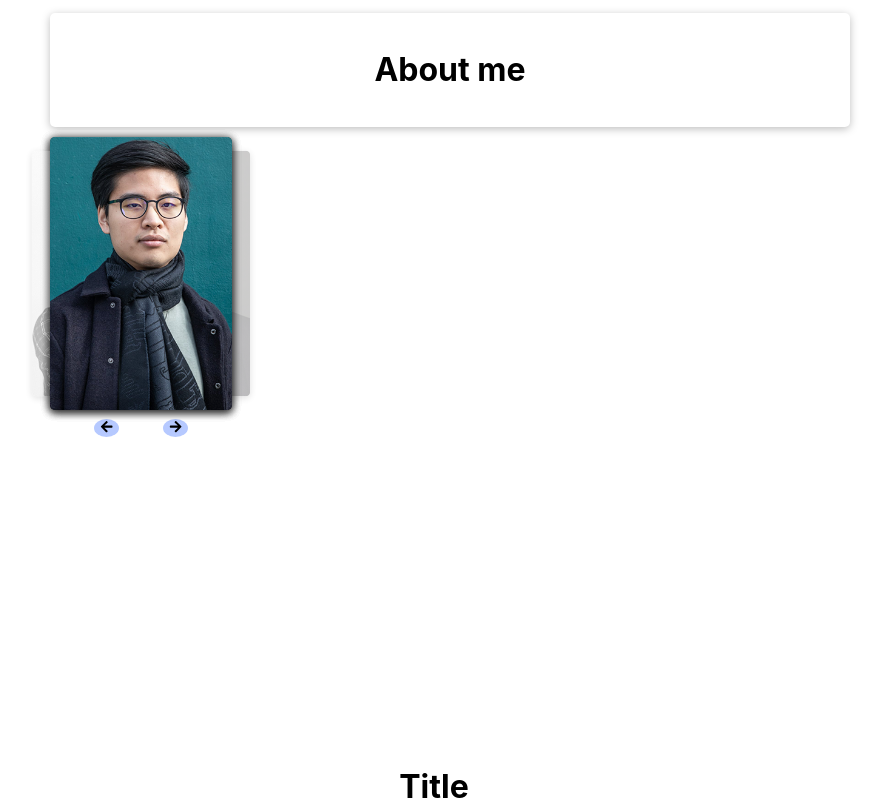
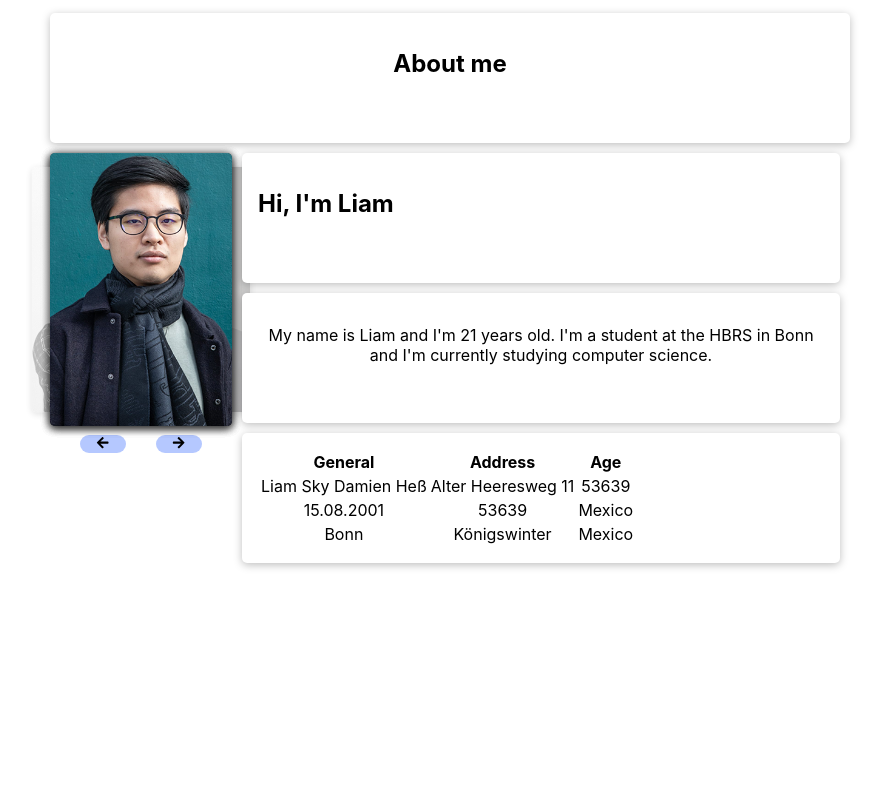
Before and after one commit to liamskydamien/me, a React (Create React App) app: page / in a window 1280 px wide. Shown: the top 800 px of the page, without its empty margins (206-1091 px from the left). Built offline with nearby package versions, Linux system fonts and the light colour scheme.

Commit message:
Adding some additional information

```diff
--- a/src/App.js
+++ b/src/App.js
@@ -2,18 +2,27 @@ import './App.css';
 import Card from "./UI/Card/Card";
 import Slideshow from "./Components/PictureSlider/Slideshow";
 import SliderAndButtons from "./Components/PictureSlider/SliderAndButtons";
+import TableAboutMe from "./Components/AboutMe/TableAboutMe";
 
 function App() {
   return (
     <div className="App">
         <div className="aboutMe">
             <Card className="Header">
-                <h1>About me</h1>
+                <h2>About me</h2>
             </Card>
                <Slideshow className="PictureSlider"/>
-            <div className="Hi"></div>
-            <div className="General"></div>
-            <div className="AboutMyself"></div>
+            <Card className="Hi">
+                <h2 style={{textAlign:"left"}}>Hi, I'm Liam</h2>
+            </Card>
+            <Card className="General">
+                <p>
+                    My name is Liam and I'm 21 years old. I'm a student at the HBRS in Bonn and I'm currently studying computer science.
+                </p>
+            </Card>
+            <Card className="AboutMyself">
+                <TableAboutMe/>
+            </Card>
         </div>
             <div className="parent">
                 <div className="div1">
--- /dev/null
+++ b/src/Components/AboutMe/TableAboutMe.js
@@ -0,0 +1,25 @@
+const TableAboutMe = () => {
+    return <table>
+        <tr>
+            <th>General</th>
+            <th>Address</th>
+            <th>Age</th>
+        </tr>
+        <tr>
+            <td>Liam Sky Damien Heß</td>
+            <td>Alter Heeresweg 11</td>
+            <td>53639</td>
+        </tr>
+        <tr>
+            <td>15.08.2001</td>
+            <td>53639</td>
+            <td>Mexico</td>
+        </tr>
+        <tr>
+            <td>Bonn</td>
+            <td>Königswinter</td>
+            <td>Mexico</td>
+        </tr>
+    </table>
+}
+export default TableAboutMe;
--- a/src/Components/PictureSlider/Picture.module.css
+++ b/src/Components/PictureSlider/Picture.module.css
@@ -4,5 +4,4 @@
     background-position: center;
     border-radius: 5px;
     box-shadow: 0 2px 8px rgba(0, 0, 0, 0.4);
-
 }
--- a/src/Components/PictureSlider/Slideshow.js
+++ b/src/Components/PictureSlider/Slideshow.js
@@ -61,8 +61,8 @@ const Slideshow = props => {
                 {renderCards()}
             </div>
         <div className={styles.buttons}>
-            <button id="prev" className={styles.button + " "}  onClick={prev}><FaArrowLeft/></button>
-            <button id="next" className={styles.button + " " } onClick={next}><FaArrowRight/></button>
+            <button id="prev" className={styles.button + " "}  onClick={next}><FaArrowLeft/></button>
+            <button id="next" className={styles.button + " " } onClick={prev}><FaArrowRight/></button>
         </div>
     </div>
 }
--- a/src/Components/PictureSlider/Slideshow.module.css
+++ b/src/Components/PictureSlider/Slideshow.module.css
@@ -10,8 +10,13 @@
 }
 
 .pictureActive{
-    z-index: 9;
+    z-index: 2;
     transform: scale(1);
+    transition: 500ms;
+}
+
+.pictureActive:hover{
+    transform: scale(1.1);
     transition: 500ms;
 }
 
@@ -47,7 +52,8 @@
 .button{
     border: none;
     background-color: rgba(72, 119, 255, 0.4);
-    border-radius: 50%;
+    border-radius: 25px;
     cursor: pointer;
     outline: none;
+    width: 25%;
 }
--- a/src/UI/Card/Card.module.css
+++ b/src/UI/Card/Card.module.css
@@ -4,6 +4,14 @@
     box-shadow: 0 2px 8px rgba(0, 0, 0, 0.26);
     width: 100%;
     padding: 1rem;
+    transform: scale(1);
+    transition: 250ms;
+}
+
+.card:hover{
+    transform: scale(1.075);
+    transition: 250ms;
+    z-index: 99;
 }
 
 /*  */
```
Also changed, not shown: src/Components/AboutMe/TableAboutMe.module.css (added).
